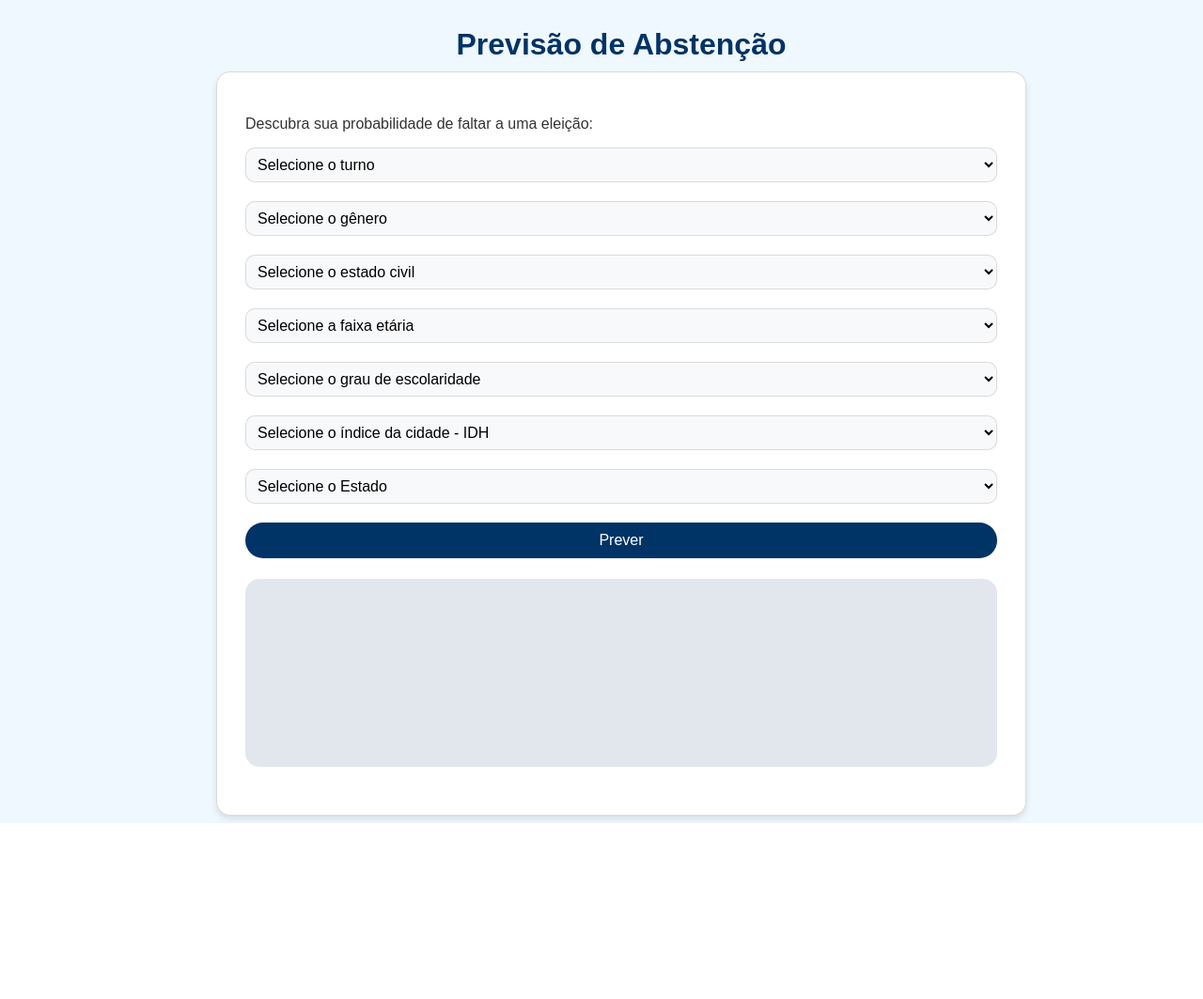
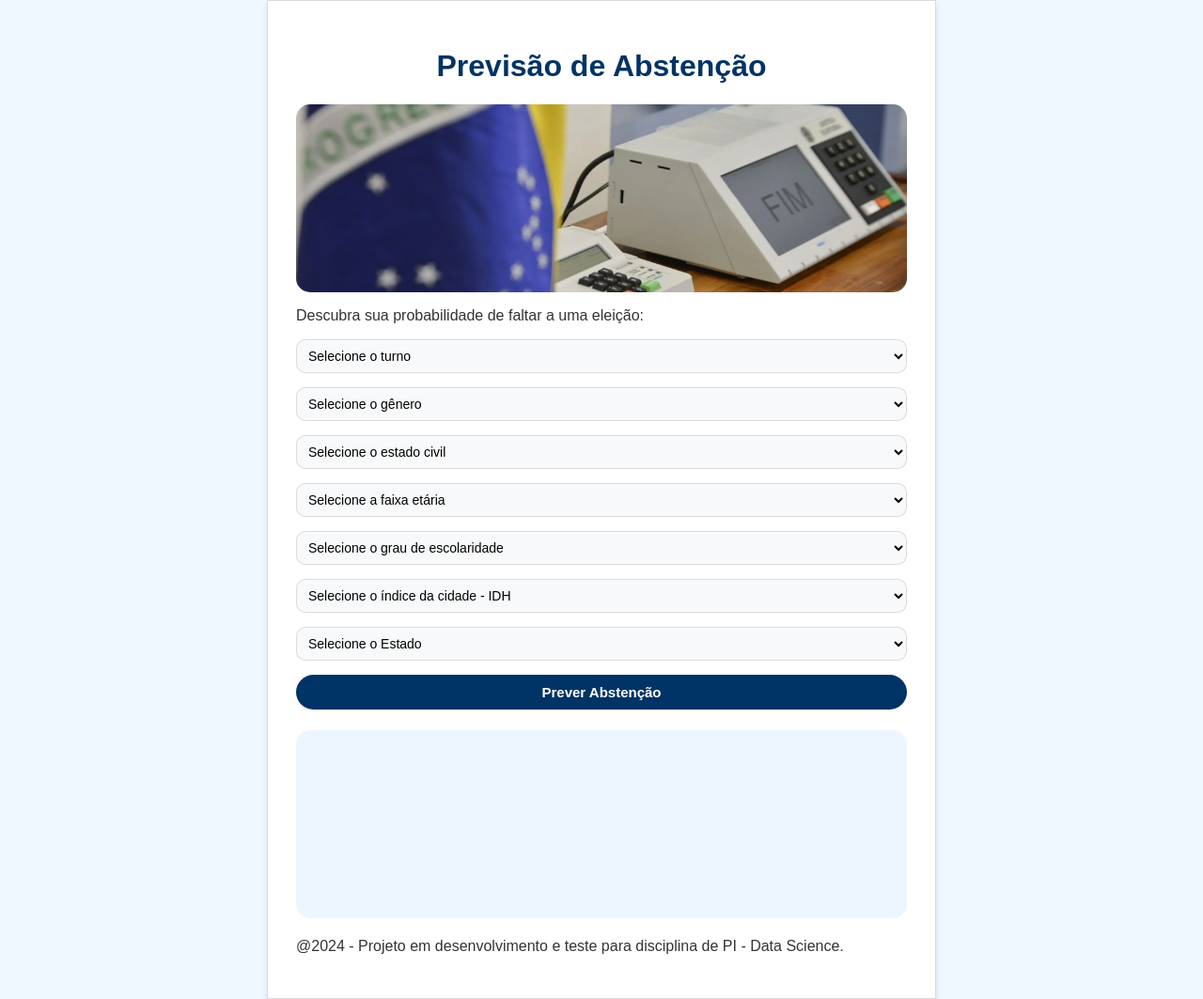
Before and after one commit to xycojunior/prevAbsten, a Django app: page / in a window 1280 px wide. Shown: the whole page at 94% size. Before the commit the page ends 876 px from the top, so only its background shows below. Run offline with Django 4.2, Linux system fonts and the light colour scheme; parts of the project's set-up code (start-up, migrations or seed data) failed here and were passed over.

Commit message:
Atualização front final

```diff
--- a/templates/previsao.html
+++ b/templates/previsao.html
@@ -41,59 +41,70 @@
         font-family: Arial, sans-serif;
         background-color: #f0f8ff; /* Azul suave */
         color: #333;
-        margin-left: 50px;
         padding: 0;
         display: flex;
-        flex-direction: column;
         align-items: center ;
         justify-content: center ;
-        min-height: 90vh;
+        height: 100%;
+        margin: 0;
+        box-sizing: border-box;
     }
-
+    .image{
+        border-radius: 15px;
+        padding: 100px;
+        background-image: url('image.png');
+        background-size: cover;
+        background-position: center;
+        background-repeat: no-repeat;
+    }
     h1 {
-        color: #003366; /* Azul mais forte */
-        margin-bottom: 10px;
+        color: #003366;
+        justify-content: center;
+        display: flex;
+        font-weight: 800;
     }
 
     form {
         background-color: #ffffff;
         border: 1px solid rgba(0, 0, 0, 0.144);
-        border-radius: 15px;
+        border-radius: 1px;
         padding: 30px;
         box-shadow: 0 4px 6px rgba(0, 0, 0, 0.1);
         width: 90%;
-        max-width: 800px;
+        max-width: 650px;
+
     }
 
     select {
         width: 100%;
         padding: 8px;
-        margin-bottom: 20px;
+        margin-bottom: 15px;
         border: 0.1px solid rgba(0, 0, 0, 0.123);
         border-radius: 10px;
-        font-size: 16px;
+        font-size: 14px;
         background-color: #f8f9fa;
     }
 
     button {
         width: 100%;
         padding: 10px;
-        font-size: 16px;
+        font-size: 15px;
+        font-weight: bold;
         color: #fff;
         background-color: #003366;
         border: none;
         border-radius: 150px;
         cursor: pointer;
-        transition: background-color 0.3s;
+        transition: background-color 0.6s;
     }
 
     button:hover {
-        background-color: #3e8fe0;
+        background-color: #789dbe;
     }
 
     p#resultado {
         border-radius: 15px;
-        background-color: #0033661e;
+        background-color: #8ac4ff27;
         padding: 100px;
         margin-top: 22px;
         font-size: 21px;
@@ -116,8 +127,12 @@
 
 </head>
 <body>
-    <h1>Previsão de Abstenção</h1>
+
     <form onsubmit="event.preventDefault(); enviarPrevisao();">
+        <h1>Previsão de Abstenção</h1>
+        <div class="image">
+
+        </div>
         <p>Descubra sua probabilidade de faltar a uma eleição:</p>
         <!-- Campo Turno -->
         <select name="NR_TURNO" id="NR_TURNO" required>
@@ -239,8 +254,11 @@
         </select>
         <br>
 
-        <button type="submit">Prever</button>
+        <button type="submit">Prever Abstenção</button>
         <p id="resultado"></p>
+        <footer>
+           <p>@2024 - Projeto em desenvolvimento e teste para disciplina de PI - Data Science.</p>
+        </footer>
     </form>
 </body>
 </html>
```
Also changed, not shown: templates/image.png (added).
